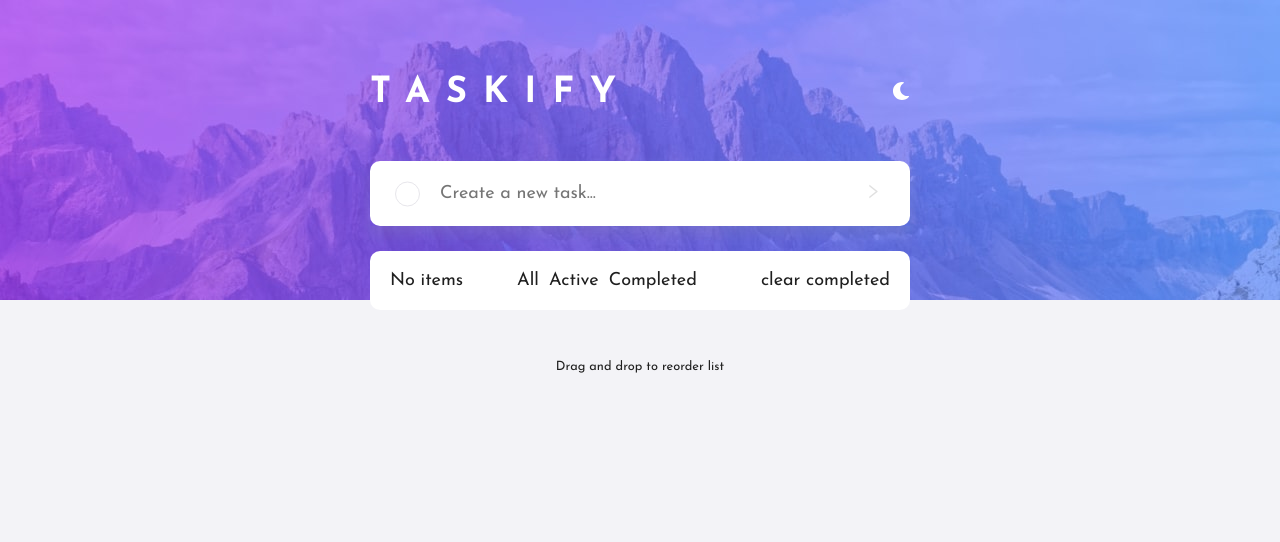
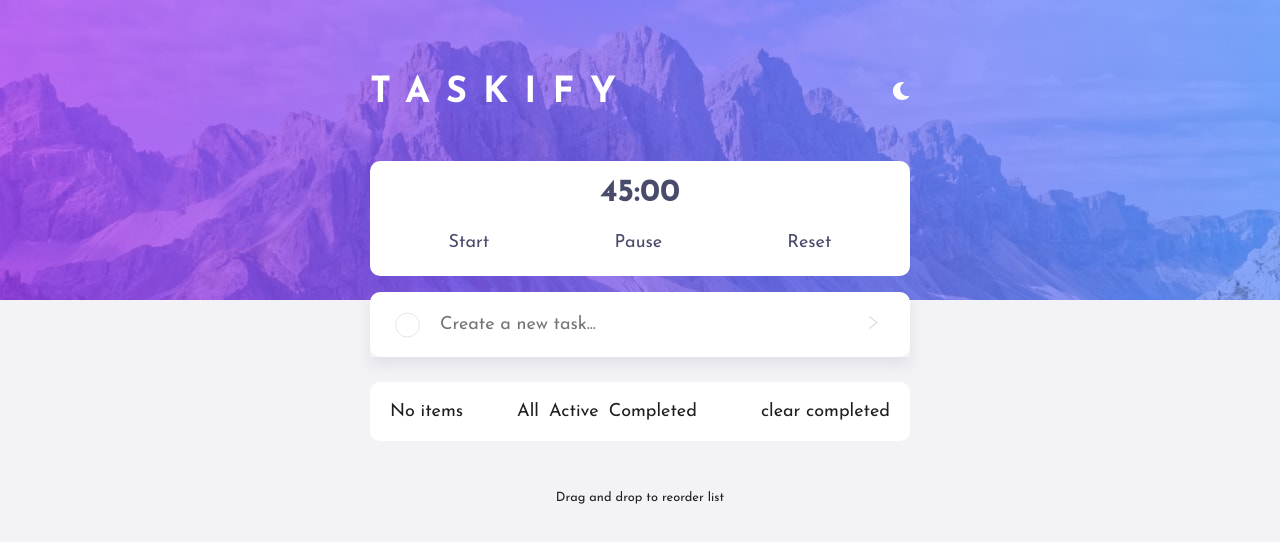
Before and after one commit to PrashanthBalakrishnan/toDoApp-frontendmentor, a React (Vite) app: page / in a window 1280 px wide. Shown: the top 542 px of the page. Built offline with nearby package versions, Linux system fonts and the light colour scheme.

Commit message:
added pomodoro timer

```diff
--- a/package.json
+++ b/package.json
@@ -15,6 +15,7 @@
     "react": "^18.2.0",
     "react-beautiful-dnd": "^13.1.1",
     "react-dom": "^18.2.0",
+    "react-hot-toast": "^2.4.1",
     "react-icons": "^4.12.0",
     "sass": "^1.69.5"
   },
--- a/src/App.tsx
+++ b/src/App.tsx
@@ -1,3 +1,4 @@
+import { Toaster } from "react-hot-toast";
 import TodoApp from "./components/TodoApp";
 import { useState, useEffect } from "react";
 
@@ -28,6 +29,7 @@ const App = () => {
 
   return (
     <div className={isDarkMode ? "app-Dark" : "app"}>
+      <Toaster />
       <TodoApp isDarkMode={isDarkMode} toggleDarkMode={toggleDarkMode} />
     </div>
   );
--- a/src/components/TodoApp.tsx
+++ b/src/components/TodoApp.tsx
@@ -6,6 +6,7 @@ import { LuSun } from "react-icons/lu";
 
 import { TodoType } from "../utils/types";
 import { DragDropContext, DropResult } from "react-beautiful-dnd";
+import Pomodoro from "./pomodoro/Pomodoro";
 interface TodoAppProps {
   toggleDarkMode: () => void;
   isDarkMode: boolean;
@@ -50,6 +51,8 @@ const TodoApp: React.FC<TodoAppProps> = ({ toggleDarkMode, isDarkMode }) => {
             {isDarkMode ? <LuSun /> : <FaMoon />}
           </button>
         </header>
+        <Pomodoro />
+
         <TodoForm setTodos={setTodos} />
         <TodoList setTodos={setTodos} todos={todos} />
         <p className="main__dragmessage">Drag and drop to reorder list</p>
--- /dev/null
+++ b/src/components/pomodoro/Pomodoro.tsx
@@ -0,0 +1,40 @@
+import useTimer from "../../hooks/useTimer";
+import "./pomodoro.scss";
+
+const Pomodoro = () => {
+  const { isActive, startTimer, pauseTimer, resetTimer, minutes, seconds } =
+    useTimer();
+  return (
+    <div className="pomodoro">
+      <div className="pomodoro__display">
+        <p>
+          {String(minutes).padStart(2, "0")}:{String(seconds).padStart(2, "0")}
+        </p>
+      </div>
+      <div className="pomodoro__buttons">
+        <button
+          className="pomodoro__start pomBtn"
+          onClick={startTimer}
+          disabled={isActive}
+        >
+          Start
+        </button>
+        <button
+          className="pomodoro__pauce pomBtn"
+          onClick={pauseTimer}
+          disabled={!isActive}
+        >
+          Pause
+        </button>
+        <button
+          className="pomodoro__reset pomBtn"
+          onClick={resetTimer}
+          disabled={isActive}
+        >
+          Reset
+        </button>
+      </div>
+    </div>
+  );
+};
+export default Pomodoro;
--- /dev/null
+++ b/src/components/pomodoro/pomodoro.scss
@@ -0,0 +1,27 @@
+.pomodoro {
+  background-color: var(--app-Background-color);
+  color: var(--text-color);
+  margin-bottom: 1rem;
+  border-radius: 10px;
+  padding: 1rem;
+  text-align: center;
+
+  &__display {
+    font-size: 2rem;
+    font-weight: bold;
+    margin-bottom: 1rem;
+  }
+
+  &__buttons {
+    display: flex;
+    justify-content: space-around;
+  }
+}
+
+.pomBtn {
+  padding: 0.5rem 1rem;
+  cursor: pointer;
+  &:hover {
+    color: var(--primary-color);
+  }
+}
--- /dev/null
+++ b/src/hooks/useTimer.tsx
@@ -0,0 +1,78 @@
+import { useEffect, useState } from "react";
+import toast from "react-hot-toast";
+
+export default function useTimer() {
+  const [minutes, setMinutes] = useState(45);
+  const [seconds, setSeconds] = useState(0);
+  const [isActive, setIsActive] = useState(false);
+  const [isBreak, setIsBreak] = useState(false);
+
+  const [timeOff, setTimeOff] = useState(15);
+  const [workTime, setWorkTime] = useState(45);
+
+  useEffect(() => {
+    let interval: number | undefined;
+
+    if (isActive) {
+      interval = setInterval(() => {
+        if (seconds === 0) {
+          if (minutes === 0) {
+            clearInterval(interval);
+            setIsActive(false);
+            // You can add a notification or other actions when the timer reaches 0
+            if (isBreak) {
+              toast.success("Time is up! Break time!");
+              setMinutes(timeOff);
+              setIsBreak(false);
+            } else {
+              toast.success("Time is up! Back to work!");
+              setMinutes(workTime);
+              setIsBreak(true);
+            }
+          } else {
+            setMinutes((prevMinutes) => prevMinutes - 1);
+            setSeconds(59);
+          }
+        } else {
+          setSeconds((prevSeconds) => prevSeconds - 1);
+        }
+      }, 1000);
+    } else {
+      clearInterval(interval);
+    }
+
+    return () => clearInterval(interval);
+  }, [isActive, minutes, seconds, timeOff, isBreak, workTime]);
+
+  const startTimer = () => {
+    setIsActive(true);
+  };
+
+  const pauseTimer = () => {
+    setIsActive(false);
+  };
+
+  const resetTimer = () => {
+    setIsActive(false);
+    setMinutes(workTime);
+    setSeconds(0);
+  };
+
+  const setTimer = (minutes: number) => {
+    setMinutes(minutes);
+    setSeconds(0);
+    setIsActive(false);
+  };
+
+  return {
+    minutes,
+    seconds,
+    isActive,
+    startTimer,
+    pauseTimer,
+    resetTimer,
+    setTimer,
+    setTimeOff,
+    setWorkTime,
+  };
+}
```
Also changed, not shown: 1 other file (tests, documents, lock files or other folders).
